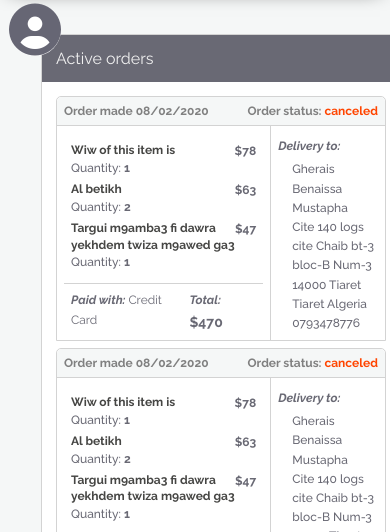
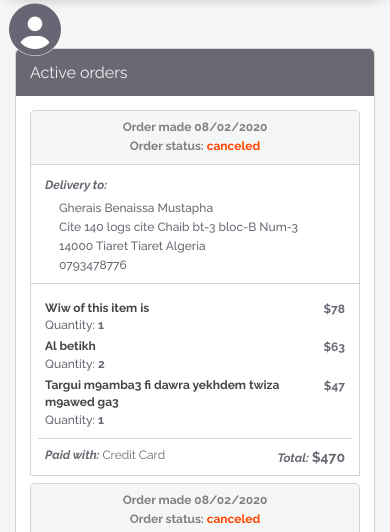
Before and after one commit to gherais/SaharawiStore, a plain HTML site: page account_orders.html in a window 390 px wide. Shown: the part 310-842 px from the top of the page. Drawn offline with Linux system fonts and the light colour scheme.

Commit message:
My orders page for mobile devices

```diff
--- a/css/account/my orders/orders-content.css
+++ b/css/account/my orders/orders-content.css
@@ -152,3 +152,58 @@
     margin-left: 14px;
     font-weight: 500;
 }
+
+@media(max-width: 1199px) and (min-width: 992px) {
+
+}
+
+@media(max-width: 991px) and (min-width:801px) {
+
+}
+
+@media(max-width: 800px) {
+    .orders-content {
+        margin:5px 0;
+    }
+
+.completed-orders,
+    .pending-orders {
+        margin-left: 0;
+    }
+
+    .pending-orders{
+        margin-top: 28px;
+    }
+
+    .order-header{
+        flex-direction: column;
+        justify-content: space-between;
+        align-items: center;
+        text-align: center;
+        line-height: 1.6;
+    }
+    .order-body {
+        flex-direction: column;
+    }
+    .delivery-to,
+    .order-content {
+        width: 100%
+    }
+    .delivery-to {
+        border-left-width: 0;
+        border-bottom: 1px solid lightgrey;
+        order:1;
+        padding-left: 14px;
+    }
+    .order-content {
+        order: 2;
+    }
+}
+
+@media(max-width: 800px) and (min-width: 375px) {
+
+}
+
+@media(max-width: 374px) {
+
+}
```
